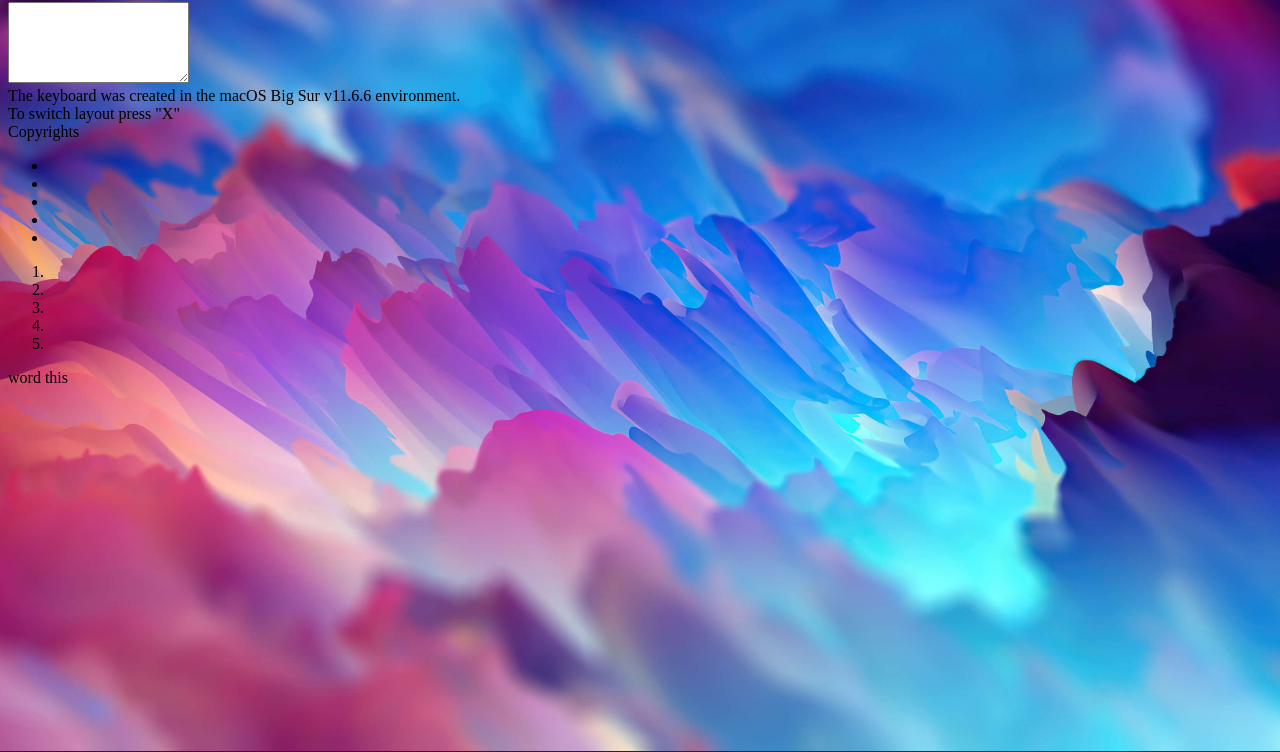
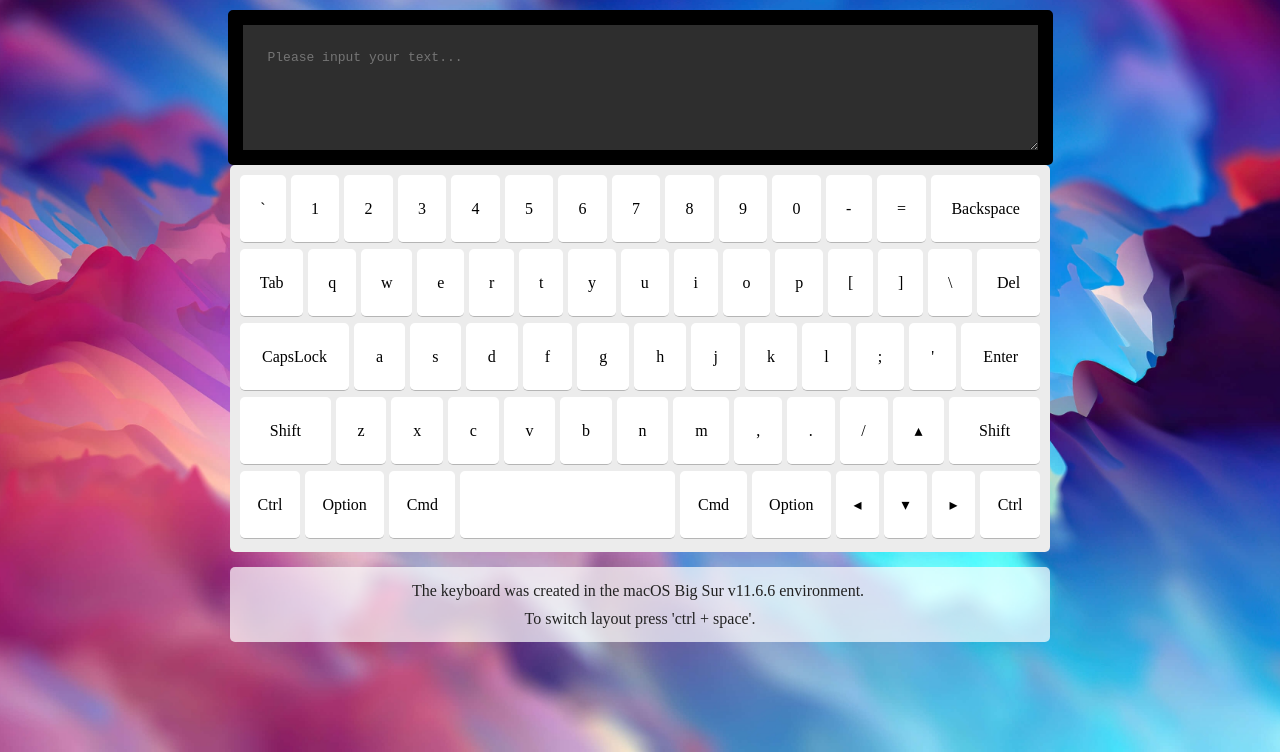
Before and after one commit to sheritsh/virtual-keyboard, a website with bundled scripts: page index.html in a window 1280 px wide. Shown: the part 78-830 px from the top of the page. Built offline with nearby package versions, Linux system fonts and the light colour scheme.

Commit message:
feat: implement frontend

```diff
--- a/assets/js/en_layout.js
+++ b/assets/js/en_layout.js
@@ -0,0 +1,79 @@
+const keysEn = [
+  [
+    ['`', '~'],
+    ['1', '!'],
+    ['2', '@'],
+    ['3', '#'],
+    ['4', '$'],
+    ['5', '%'],
+    ['6', '^'],
+    ['7', '&'],
+    ['8', '*'],
+    ['9', '('],
+    ['0', ')'],
+    ['-', '_'],
+    ['=', '+'],
+    'Backspace',
+  ],
+  [
+    'Tab',
+    'q',
+    'w',
+    'e',
+    'r',
+    't',
+    'y',
+    'u',
+    'i',
+    'o',
+    'p',
+    ['[', '{'],
+    [']', '}'],
+    ['\\', '|'],
+    'Del',
+  ],
+  [
+    'CapsLock',
+    'a',
+    's',
+    'd',
+    'f',
+    'g',
+    'h',
+    'j',
+    'k',
+    'l',
+    [';', ':'],
+    ["'", '"'],
+    'Enter',
+  ],
+  [
+    'Shift',
+    'z',
+    'x',
+    'c',
+    'v',
+    'b',
+    'n',
+    'm',
+    [',', '<'],
+    ['.', '>'],
+    ['/', '?'],
+    '▴',
+    'Shift',
+  ],
+  [
+    'Ctrl',
+    'Option',
+    'Cmd',
+    ' ',
+    'Cmd',
+    'Option',
+    '◂',
+    '▾',
+    '▸',
+    'Ctrl',
+  ],
+];
+
+export default keysEn;
--- a/assets/js/index.js
+++ b/assets/js/index.js
@@ -1,4 +1,7 @@
 /* created by sheritsh // Oleg Polovinko ※ School 21, Kzn */
+
+import keysEn from "./en_layout.js";
+import keysRu from "./ru_layout.js";
 
 class KeyboardRender {
   constructor() {
@@ -10,26 +13,69 @@ class KeyboardRender {
     this.title.classList.add('title');
     this.textarea = document.createElement('textarea');
     this.textarea.rows = '5';
+    this.textarea.setAttribute('placeholder', 'Please input your text...');
     this.textarea.classList.add('textarea');
+    this.keyboard = document.createElement('div');
+    this.keyboard.classList.add('keyboard');
     this.description = document.createElement('div');
     this.description.classList.add('description');
-    this.description.textContent = 'The keyboard was created in the macOS Big Sur v11.6.6 environment. \nTo switch layout press "X"';
+    this.description.textContent = 'The keyboard was created in the macOS Big Sur v11.6.6 environment. \nTo switch layout press \'ctrl + space\'.';
     this.description.style.whiteSpace = 'pre';
     this.footer = document.createElement('div');
     this.footer.classList.add('footer');
-    this.footer.textContent = 'Copyrights';
+    this.footer.innerHTML = '// designed by <a href="https://github.com/sheritsh">sheritsh</a> for <a href="https://rs.school/">RS School</a><br>© 2023';
 
     // Add page elements to content wrapper
     this.content.append(this.title);
     this.content.append(this.textarea);
+    this.content.append(this.keyboard);
     this.content.append(this.description);
     this.content.append(this.footer);
 
     // Render content wrapper in html body
     document.body.prepend(this.content);
+    this.textarea.focus();
+  }
+
+  getKeyboard() {
+    const { keyboard } = this;
+    const keyboardLayout = localStorage.getItem('userLang') === 'ru' ? keysRu : keysEn;
+    for (let i = 0; i < keyboardLayout.length; i += 1) {
+      for (let j = 0; j < keyboardLayout[i].length; j += 1) {
+        let keyValue = '';
+        keyValue = typeof keyboardLayout[i][j] === 'object' ? keyboardLayout[i][j][0] : keyboardLayout[i][j];
+        const newKey = {};
+        newKey.button = document.createElement('div');
+        newKey.button.textContent = keyValue;
+        newKey.button.classList.add('keyBtn', 'btn');
+        // newKey.button.style.flexBasis = getBtnSize(i);
+        if (keyValue === ' ') {
+          newKey.button.classList.add('btn-space');
+        } else if (keyValue === 'Shift') {
+          newKey.button.classList.add('btn-shift');
+        }
+        keyboard.append(newKey.button);
+      }
+      const newLine = document.createElement('div');
+      newLine.classList.add('line-break');
+      keyboard.append(newLine);
+    }
+  }
+
+  highlightKey(event) {
+    console.log(event.key);
+    const btnsCollection = document.querySelectorAll('keyBtn');
+    const currentButton = event.target.closest('.keyBtn');
+    if (currentButton && event.type !== 'click') {
+      console.log(event.key);
+    }
   }
 }
 
-let newKeyBoard = new KeyboardRender();
+const keyboard = new KeyboardRender();
+keyboard.getKeyboard();
 
-export default newKeyBoard;
+window.addEventListener('keydown', (event) => {
+  // newKeyBoard.textareaFocus();
+  keyboard.highlightKey(event);
+});
--- /dev/null
+++ b/assets/js/ru_layout.js
@@ -0,0 +1,79 @@
+const keysRu = [
+  [
+    'ё',
+    ['1', '!'],
+    ['2', '"'],
+    ['3', '№'],
+    ['4', '%'],
+    ['5', ':'],
+    ['6', ','],
+    ['7', '.'],
+    ['8', ';'],
+    ['9', '('],
+    ['0', ')'],
+    ['-', '_'],
+    ['=', '+'],
+    'Backspace',
+  ],
+  [
+    'Tab',
+    'й',
+    'ц',
+    'у',
+    'к',
+    'е',
+    'н',
+    'г',
+    'ш',
+    'щ',
+    'з',
+    'х',
+    'ъ',
+    ['\\', '/'],
+    'Del',
+  ],
+  [
+    'CapsLock',
+    'ф',
+    'ы',
+    'в',
+    'а',
+    'п',
+    'р',
+    'о',
+    'л',
+    'д',
+    'ж',
+    'э',
+    'Enter',
+  ],
+  [
+    'Shift',
+    'я',
+    'ч',
+    'с',
+    'м',
+    'и',
+    'т',
+    'ь',
+    'б',
+    'ю',
+    ['/', '?'],
+    '▴',
+    'Shift',
+  ],
+  [
+    'Ctrl',
+    'Option',
+    'Cmd',
+    ' ',
+    'Cmd',
+    'Option',
+    '◂',
+    '▾',
+    '▸',
+    'Ctrl',
+  ],
+];
+
+export default keysRu;
--- /dev/null
+++ b/assets/styles/reset.css
@@ -0,0 +1,366 @@
+/* http://meyerweb.com/eric/tools/css/reset/
+   v2.0-modified | 20110126
+   License: none (public domain)
+*/
+
+html, body, div, span, applet, object, iframe,
+h1, h2, h3, h4, h5, h6, p, blockquote, pre,
+a, abbr, acronym, address, big, cite, code,
+del, dfn, em, img, ins, kbd, q, s, samp,
+small, strike, strong, sub, sup, tt, var,
+b, u, i, center,
+dl, dt, dd, ol, ul, li,
+fieldset, form, label, legend,
+table, caption, tbody, tfoot, thead, tr, th, td,
+article, aside, canvas, details, embed,
+figure, figcaption, footer, header, hgroup,
+menu, nav, output, ruby, section, summary,
+time, mark, audio, video {
+  margin: 0;
+	padding: 0;
+	border: 0;
+	font-size: 100%;
+	font: inherit;
+	vertical-align: baseline;
+}
+
+/* make sure to set some focus styles for accessibility */
+:focus {
+    outline: 0;
+}
+
+/* HTML5 display-role reset for older browsers */
+article, aside, details, figcaption, figure,
+footer, header, hgroup, menu, nav, section {
+	display: block;
+}
+
+body {
+	line-height: 1;
+}
+
+ol, ul {
+	list-style: none;
+}
+
+blockquote, q {
+	quotes: none;
+}
+
+blockquote:before, blockquote:after,
+q:before, q:after {
+	content: '';
+	content: none;
+}
+
+table {
+	border-collapse: collapse;
+	border-spacing: 0;
+}
+
+input[type=search]::-webkit-search-cancel-button,
+input[type=search]::-webkit-search-decoration,
+input[type=search]::-webkit-search-results-button,
+input[type=search]::-webkit-search-results-decoration {
+    -webkit-appearance: none;
+    -moz-appearance: none;
+}
+
+input[type=search] {
+    -webkit-appearance: none;
+    -moz-appearance: none;
+    -webkit-box-sizing: content-box;
+    -moz-box-sizing: content-box;
+    box-sizing: content-box;
+}
+
+textarea {
+    overflow: auto;
+    vertical-align: top;
+    resize: vertical;
+}
+
+/**
+ * Correct `inline-block` display not defined in IE 6/7/8/9 and Firefox 3.
+ */
+
+audio,
+canvas,
+video {
+    display: inline-block;
+    *display: inline;
+    *zoom: 1;
+    max-width: 100%;
+}
+
+/**
+ * Prevent modern browsers from displaying `audio` without controls.
+ * Remove excess height in iOS 5 devices.
+ */
+
+audio:not([controls]) {
+    display: none;
+    height: 0;
+}
+
+/**
+ * Address styling not present in IE 7/8/9, Firefox 3, and Safari 4.
+ * Known issue: no IE 6 support.
+ */
+
+[hidden] {
+    display: none;
+}
+
+/**
+ * 1. Correct text resizing oddly in IE 6/7 when body `font-size` is set using
+ *    `em` units.
+ * 2. Prevent iOS text size adjust after orientation change, without disabling
+ *    user zoom.
+ */
+
+html {
+    font-size: 100%; /* 1 */
+    -webkit-text-size-adjust: 100%; /* 2 */
+    -ms-text-size-adjust: 100%; /* 2 */
+}
+
+/**
+ * Address `outline` inconsistency between Chrome and other browsers.
+ */
+
+a:focus {
+    outline: thin dotted;
+}
+
+/**
+ * Improve readability when focused and also mouse hovered in all browsers.
+ */
+
+a:active,
+a:hover {
+    outline: 0;
+}
+
+/**
+ * 1. Remove border when inside `a` element in IE 6/7/8/9 and Firefox 3.
+ * 2. Improve image quality when scaled in IE 7.
+ */
+
+img {
+    border: 0; /* 1 */
+    -ms-interpolation-mode: bicubic; /* 2 */
+}
+
+/**
+ * Address margin not present in IE 6/7/8/9, Safari 5, and Opera 11.
+ */
+
+figure {
+    margin: 0;
+}
+
+/**
+ * Correct margin displayed oddly in IE 6/7.
+ */
+
+form {
+    margin: 0;
+}
+
+/**
+ * Define consistent border, margin, and padding.
+ */
+
+fieldset {
+    border: 1px solid #c0c0c0;
+    margin: 0 2px;
+    padding: 0.35em 0.625em 0.75em;
+}
+
+/**
+ * 1. Correct color not being inherited in IE 6/7/8/9.
+ * 2. Correct text not wrapping in Firefox 3.
+ * 3. Correct alignment displayed oddly in IE 6/7.
+ */
+
+legend {
+    border: 0; /* 1 */
+    padding: 0;
+    white-space: normal; /* 2 */
+    *margin-left: -7px; /* 3 */
+}
+
+/**
+ * 1. Correct font size not being inherited in all browsers.
+ * 2. Address margins set differently in IE 6/7, Firefox 3+, Safari 5,
+ *    and Chrome.
+ * 3. Improve appearance and consistency in all browsers.
+ */
+
+button,
+input,
+select,
+textarea {
+    font-size: 100%; /* 1 */
+    margin: 0; /* 2 */
+    vertical-align: baseline; /* 3 */
+    *vertical-align: middle; /* 3 */
+}
+
+/**
+ * Address Firefox 3+ setting `line-height` on `input` using `!important` in
+ * the UA stylesheet.
+ */
+
+button,
+input {
+    line-height: normal;
+}
+
+/**
+ * Address inconsistent `text-transform` inheritance for `button` and `select`.
+ * All other form control elements do not inherit `text-transform` values.
+ * Correct `button` style inheritance in Chrome, Safari 5+, and IE 6+.
+ * Correct `select` style inheritance in Firefox 4+ and Opera.
+ */
+
+button,
+select {
+    text-transform: none;
+}
+
+/**
+ * 1. Avoid the WebKit bug in Android 4.0.* where (2) destroys native `audio`
+ *    and `video` controls.
+ * 2. Correct inability to style clickable `input` types in iOS.
+ * 3. Improve usability and consistency of cursor style between image-type
+ *    `input` and others.
+ * 4. Remove inner spacing in IE 7 without affecting normal text inputs.
+ *    Known issue: inner spacing remains in IE 6.
+ */
+
+button,
+html input[type="button"], /* 1 */
+input[type="reset"],
+input[type="submit"] {
+    -webkit-appearance: button; /* 2 */
+    cursor: pointer; /* 3 */
+    *overflow: visible;  /* 4 */
+}
+
+/**
+ * Re-set default cursor for disabled elements.
+ */
+
+button[disabled],
+html input[disabled] {
+    cursor: default;
+}
+
+/**
+ * 1. Address box sizing set to content-box in IE 8/9.
+ * 2. Remove excess padding in IE 8/9.
+ * 3. Remove excess padding in IE 7.
+ *    Known issue: excess padding remains in IE 6.
+ */
+
+input[type="checkbox"],
+input[type="radio"] {
+    box-sizing: border-box; /* 1 */
+    padding: 0; /* 2 */
+    *height: 13px; /* 3 */
+    *width: 13px; /* 3 */
+}
+
+/**
+ * 1. Address `appearance` set to `searchfield` in Safari 5 and Chrome.
+ * 2. Address `box-sizing` set to `border-box` in Safari 5 and Chrome
+ *    (include `-moz` to future-proof).
+ */
+
+input[type="search"] {
+    -webkit-appearance: textfield; /* 1 */
+    -moz-box-sizing: content-box;
+    -webkit-box-sizing: content-box; /* 2 */
+    box-sizing: content-box;
+}
+
+/**
+ * Remove inner padding and search cancel button in Safari 5 and Chrome
+ * on OS X.
+ */
+
+input[type="search"]::-webkit-search-cancel-button,
+input[type="search"]::-webkit-search-decoration {
+    -webkit-appearance: none;
+}
+
+/**
+ * Remove inner padding and border in Firefox 3+.
+ */
+
+button::-moz-focus-inner,
+input::-moz-focus-inner {
+    border: 0;
+    padding: 0;
+}
+
+/**
+ * 1. Remove default vertical scrollbar in IE 6/7/8/9.
+ * 2. Improve readability and alignment in all browsers.
+ */
+
+textarea {
+    overflow: auto; /* 1 */
+    vertical-align: top; /* 2 */
+}
+
+/**
+ * Remove most spacing between table cells.
+ */
+
+table {
+    border-collapse: collapse;
+    border-spacing: 0;
+}
+
+html,
+button,
+input,
+select,
+textarea {
+    color: #222;
+}
+
+
+::-moz-selection {
+    background: #b3d4fc;
+    text-shadow: none;
+}
+
+::selection {
+    background: #b3d4fc;
+    text-shadow: none;
+}
+
+img {
+    vertical-align: middle;
+}
+
+fieldset {
+    border: 0;
+    margin: 0;
+    padding: 0;
+}
+
+textarea {
+    resize: vertical;
+}
+
+.chromeframe {
+    margin: 0.2em 0;
+    background: #ccc;
+    color: #000;
+    padding: 0.2em 0;
+}
--- a/assets/styles/style.css
+++ b/assets/styles/style.css
@@ -13,6 +13,12 @@
 
 /* FONT FACE INCLUDES END */
 
+.title {
+  color: rgba(255, 255, 255, 0.905);
+  font-size: 240%;
+  margin: 30px 0 20px;
+}
+
 body {
   background: no-repeat url("../img/bg-img.jpg");
   background-size: cover;
@@ -21,8 +27,116 @@ body {
   width: 100vw;
   height: 100vh;
   overflow: hidden;
+  font-family: Montserrat, Arial, sans-serif;
 }
 
 textarea {
+  width: 1025px;
   white-space: pre;
+  border-radius: 5px;
+  padding: 25px;
+  font-size: 200%;
+  background-color: #2e2e2e;
+  border: 25px solid black;
+  margin-bottom: 20px;
+  color: #fff;
+  resize: none;
 }
+
+.keyboard {
+  background-color: #ececec;
+  border-radius: 5px;
+  padding: 10px;
+  display: flex;
+  row-gap: 3px;
+  column-gap: 5px;
+  margin: 0 auto;
+  width: 1105px;
+  flex-wrap: wrap;
+}
+
+.keyBtn {
+  /* border: 1xp solid black; */
+  /* flex-basis: 7%; */
+  display: flex;
+  justify-content: center;
+  align-items: center;
+  padding: 15px 20px;
+  min-height: 68px;
+  box-sizing: border-box;
+  color: #000;
+  font-size: 100%;
+  border-bottom: 1px solid #b5b5b5;
+  border-radius: 5px;
+  cursor: pointer;
+  transition: all 0.3s ease;
+  background-color: #fff;
+  vertical-align: middle;
+  flex-grow: 1;
+}
+
+.btn-shift {
+  padding: 0 25px;
+}
+
+.btn-space {
+  padding: 0 200px;
+}
+
+.content-wrapper {
+  text-align: center;
+}
+
+.line-break {
+  width: 100%;
+}
+
+.description {
+  background-color: rgba(255, 255, 255, 0.697);
+  line-height: 170%;
+  padding: 10px 0;
+  width: 1125px;
+  border-radius: 5px;
+  margin: 15px auto;
+}
+
+.footer {
+  position: absolute;
+  bottom: 10px;
+  left: 50%;
+  transform: translateX(-50%);
+  line-height: 130%;
+}
+
+@media (max-height: 900px) {
+  .footer {
+    display: none;
+  }
+}
+
+@media (max-width: 1280px) {
+  textarea {
+    width: 745px;
+    border: 15px solid black;
+  }
+
+  .keyboard {
+    width: 800px;
+  }
+
+  .keyBtn {
+    padding: 7px 10px;
+  }
+
+  .description {
+    width: 820px;
+  }
+
+  .btn-shift {
+    padding: 0 18px;
+  }
+
+  .btn-space {
+    padding: 0 100px;
+  }
+}
--- a/index.html
+++ b/index.html
@@ -4,6 +4,7 @@
     <meta charset="UTF-8" />
     <meta http-equiv="X-UA-Compatible" content="IE=edge" />
     <meta name="viewport" content="width=device-width, initial-scale=1.0" />
+    <link rel="stylesheet" href="assets/styles/reset.css" />
     <link rel="stylesheet" href="assets/styles/style.css" />
     <title>Virtual Keyboard</title>
     <link rel="icon" type="image/x-icon" href="assets/icons/favicon.ico" />
@@ -12,26 +13,3 @@
     <script src="assets/js/index.js" type="module"></script>
   </body>
 </html>
-
-<div class="container">
-  <ul>
-    <li class="item"><a href=""></a></li>
-    <li class="item"><a href=""></a></li>
-    <li class="item"><a href=""></a></li>
-    <li class="item"><a href=""></a></li>
-    <li class="item"><a href=""></a></li>
-  </ul>
-</div>
-
-<div class="container">
-  <ol>
-    <li class="item"><a href=""></a></li>
-    <li class="item"><a href=""></a></li>
-    <li class="item"><a href=""></a></li>
-    <li class="item"><a href=""></a></li>
-    <li class="item"><a href=""></a></li>
-  </ol>
-  </ol>
-  </ol>word this
-  </ol>
-</div>
--- a/package.json
+++ b/package.json
@@ -1,7 +1,6 @@
 {
   "name": "vitrual-keyboard",
   "version": "1.0.0",
-  "description": "",
   "main": ".eslintrc.js",
   "scripts": {
     "test": "echo \"Error: no test specified\" && exit 1"
@@ -14,5 +13,6 @@
     "eslint-config-airbnb-base": "^15.0.0",
     "eslint-config-prettier": "^8.8.0",
     "eslint-plugin-import": "^2.27.5"
-  }
+  },
+  "description": ""
 }
```
Also changed, not shown: assets/img/background.jpg (deleted), assets/js/ru_layous.js (deleted), 1 other file.
